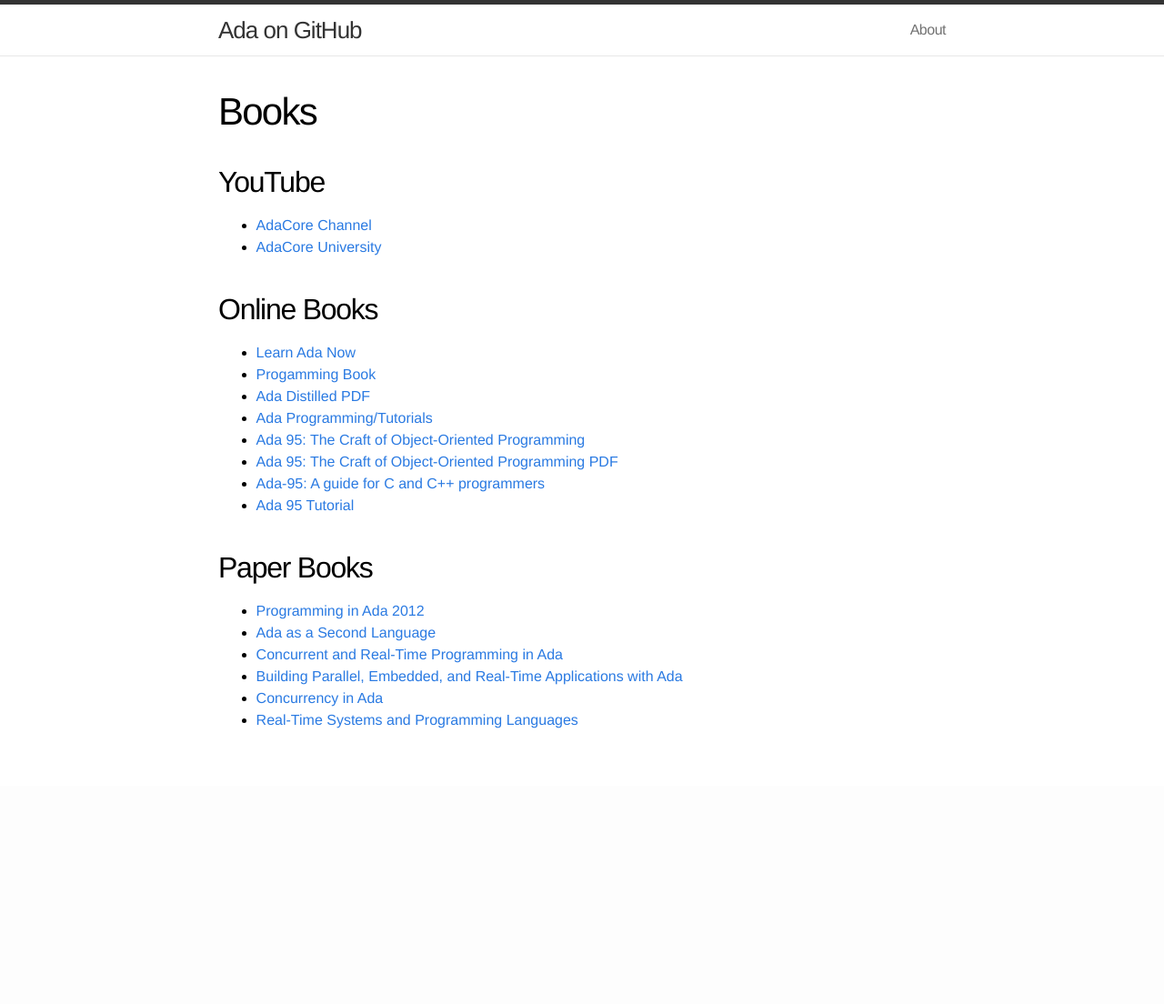
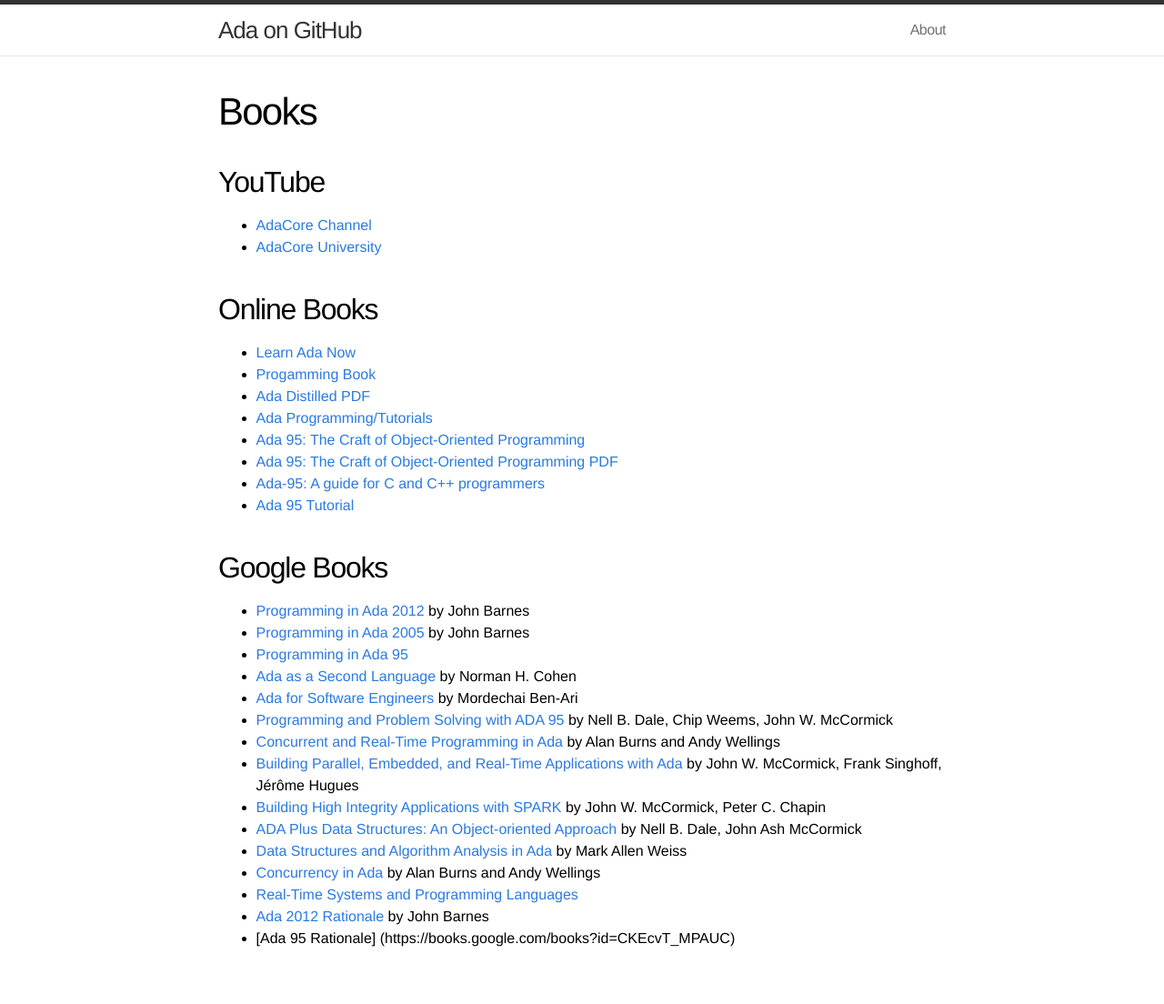
Before and after one commit to quornings/quornings.github.io, a Jekyll site: the page built from books.md, in a window 1280 px wide. Shown: the whole page at 91% size. Built offline with Jekyll 4.4.1, drawn with Linux system fonts in a browser that asks for light colours; before the commit the page ends 900 px from its top, so only the background shows below that.

Commit message:
Add more papaer books

```diff
--- a/books.md
+++ b/books.md
@@ -20,11 +20,25 @@ permalink: /books/
 - [Ada-95: A guide for C and C++ programmers](https://www.cs.uni.edu/~mccormic/4740/guide-c2ada.pdf)
 - [Ada 95 Tutorial](https://perso.telecom-paristech.fr/pautet/Ada95/a95list.htm)
 
-## Paper Books
+## Google Books
 
-- [Programming in Ada 2012](https://books.google.com/books?id=qiWjAwAAQBAJ)
-- [Ada as a Second Language](https://books.google.com/books?id=81IZAQAAIAAJ)
+- [Programming in Ada 2012](https://books.google.com/books?id=qiWjAwAAQBAJ) by John Barnes
+- [Programming in Ada 2005](https://books.google.com/books?id=Hlk_AQAAIAAJ) by John Barnes
+- [Programming in Ada 95](https://books.google.com/books?id=ZIBGAAAAYAAJ)
+- [Ada as a Second Language](https://books.google.com/books?id=81IZAQAAIAAJ) by Norman H. Cohen
+- [Ada for Software Engineers](https://books.google.com/books?id=lA39tn1xzdIC) by Mordechai Ben-Ari
+- [Programming and Problem Solving with ADA 95](https://books.google.com/books?id=X_VlpfGoQRgC)
+by Nell B. Dale, Chip Weems, John W. McCormick
 - [Concurrent and Real-Time Programming in Ada](https://books.google.com/books?id=iilIj3JXNrAC)
+by Alan Burns and Andy Wellings
 - [Building Parallel, Embedded, and Real-Time Applications with Ada](https://books.google.com/books?id=3NuhuYhNn_UC)
-- [Concurrency in Ada](https://books.google.com/books?id=zHSA_kr8wucC)
+by John W. McCormick, Frank Singhoff, Jérôme Hugues
+- [Building High Integrity Applications with SPARK](https://books.google.com/books?id=Yh9TCgAAQBAJ)
+by John W. McCormick, Peter C. Chapin
+- [ADA Plus Data Structures: An Object-oriented Approach](https://books.google.com/books?id=KHp2VKLwad4C)
+by Nell B. Dale, John Ash McCormick
+- [Data Structures and Algorithm Analysis in Ada](https://books.google.com/books?id=ClUZAQAAIAAJ) by Mark Allen Weiss
+- [Concurrency in Ada](https://books.google.com/books?id=zHSA_kr8wucC) by Alan Burns and Andy Wellings
 - [Real-Time Systems and Programming Languages](https://books.google.com/books?id=0_LjXnAN6GEC)
+- [Ada 2012 Rationale](https://books.google.com/books?id=2de6BQAAQBAJ) by John Barnes
+- [Ada 95 Rationale]  (https://books.google.com/books?id=CKEcvT_MPAUC)
```
